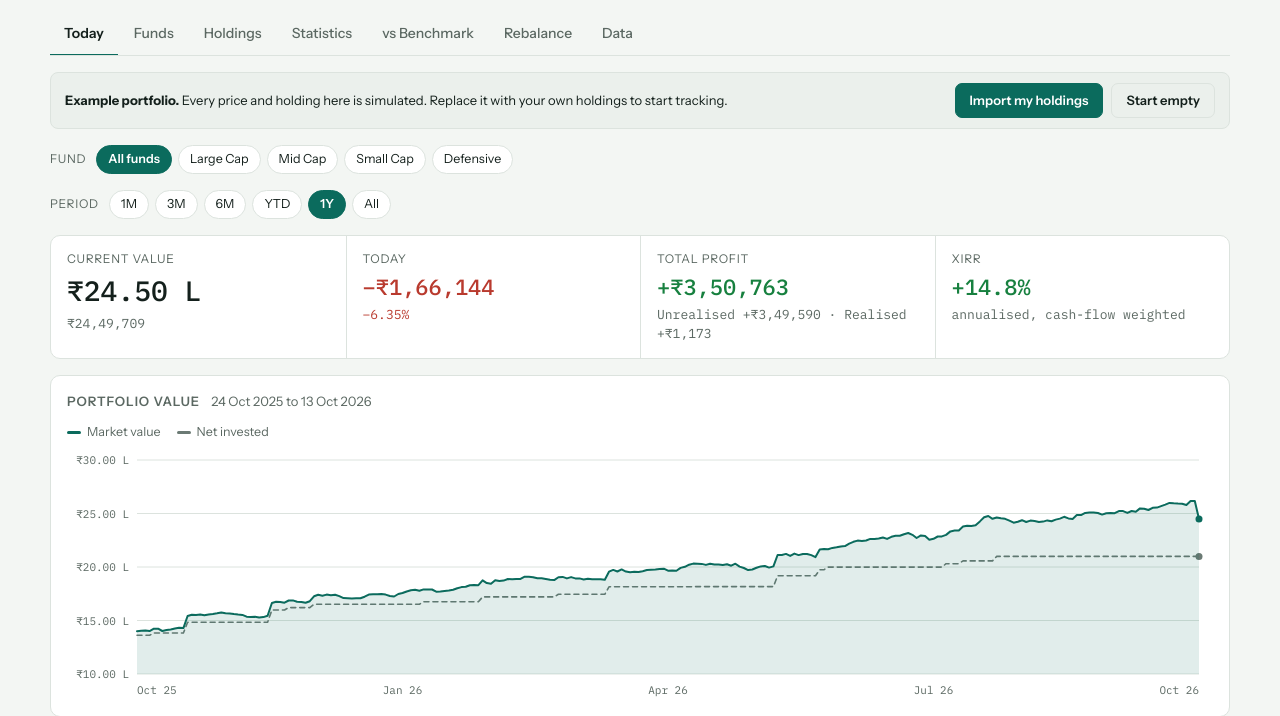
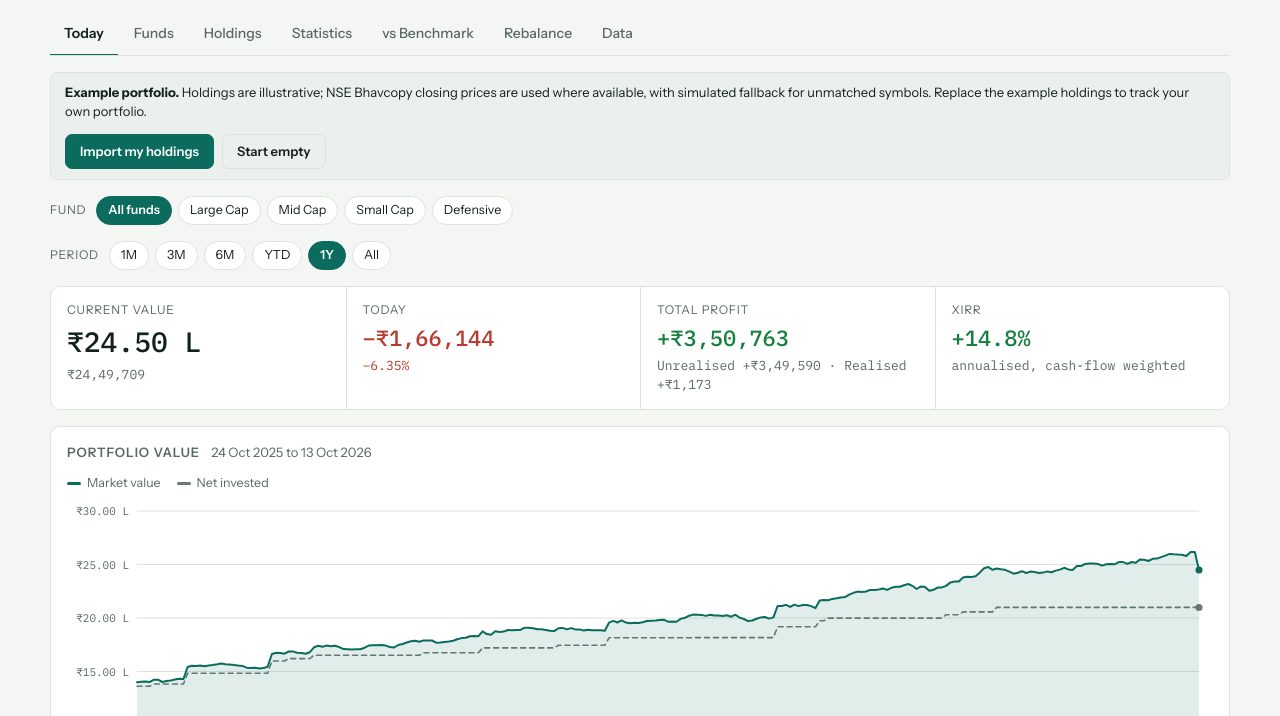
Before and after one commit to shashankshashisingh/PfMgmtV2, a website: page index.html in a window 1280 px wide. Shown: the part 84-800 px from the top of the page. Drawn offline with Linux system fonts and the light colour scheme.

Commit message:
Clarify demo holdings use Bhavcopy prices where available

```diff
--- a/index.html
+++ b/index.html
@@ -739,7 +739,7 @@ function renderStatus(){
 }
 function renderBanner(){
   if(S.mode==='demo'){
-    $('#banner').innerHTML='<div class="banner"><span><b>Example portfolio.</b> Every price and holding here is simulated. Replace it with your own holdings to start tracking.</span><span style="display:flex;gap:8px;flex-wrap:wrap"><button class="btn" id="goData">Import my holdings</button><button class="btn ghost" id="startBlank">Start empty</button></span></div>';
+    $('#banner').innerHTML='<div class="banner"><span><b>Example portfolio.</b> Holdings are illustrative; NSE Bhavcopy closing prices are used where available, with simulated fallback for unmatched symbols. Replace the example holdings to track your own portfolio.</span><span style="display:flex;gap:8px;flex-wrap:wrap"><button class="btn" id="goData">Import my holdings</button><button class="btn ghost" id="startBlank">Start empty</button></span></div>';
   }else $('#banner').innerHTML='';
 }
 function renderPeriod(){
```
